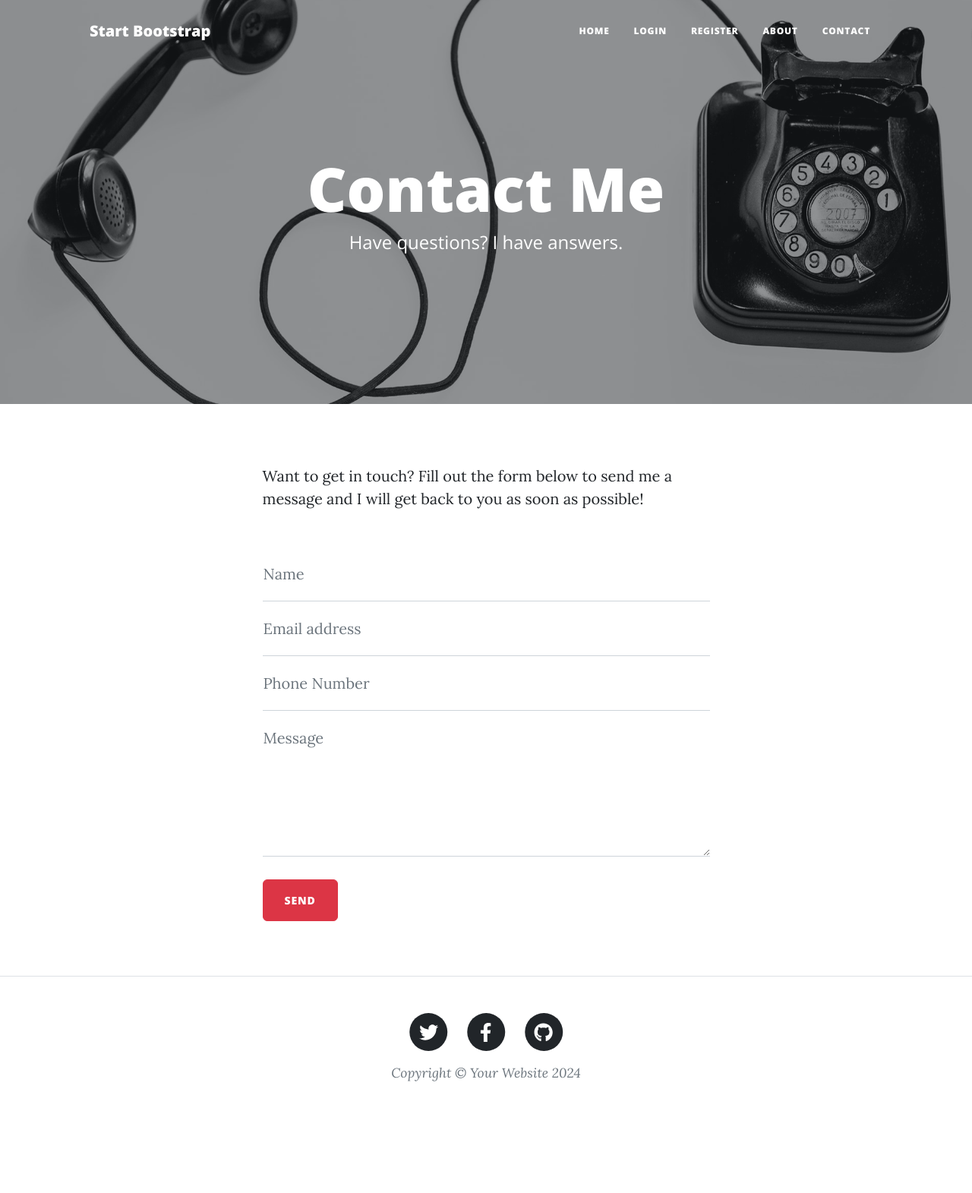
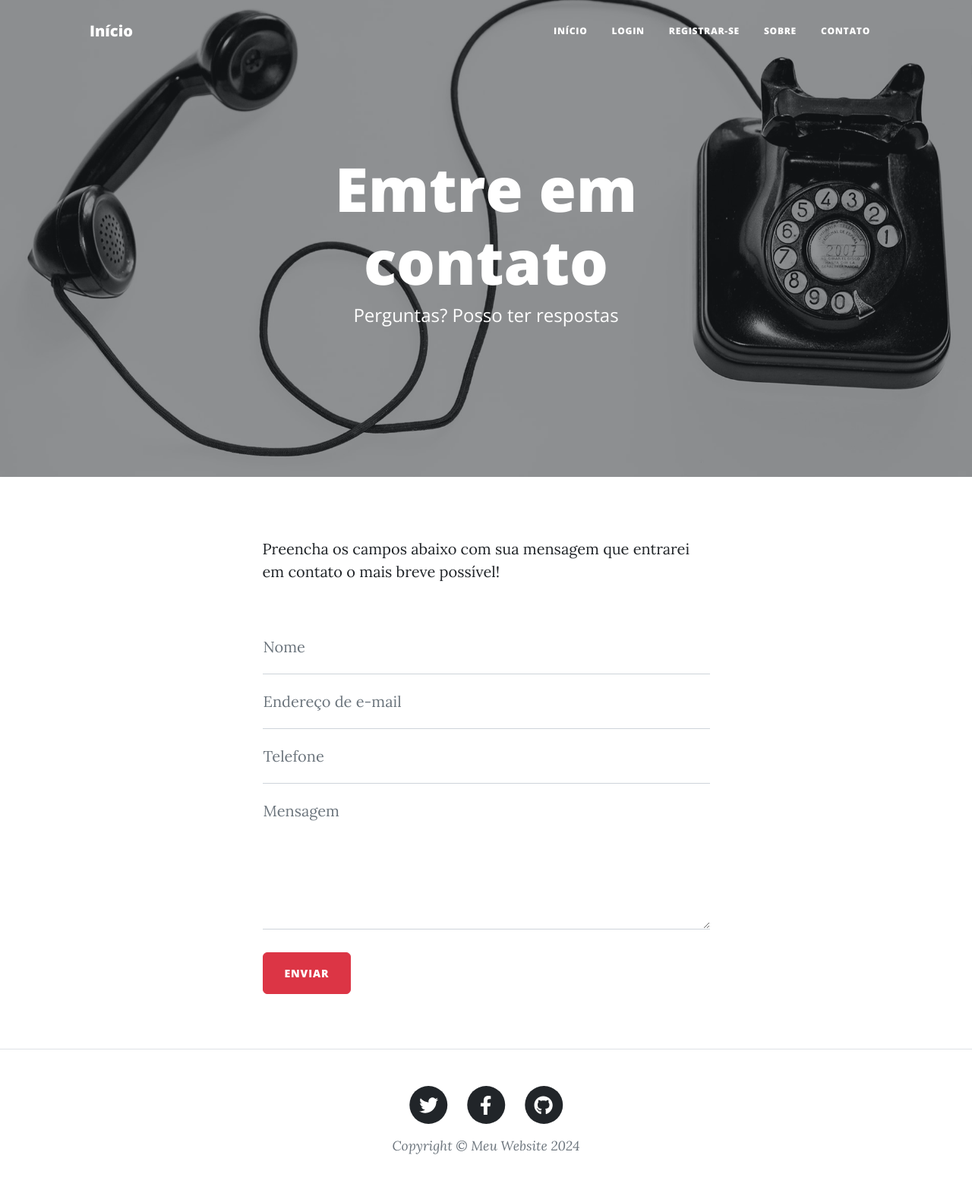
Before and after one commit to LuizaPCosta/Bootstrap-Blog, a Flask app: page /contact in a window 1280 px wide. Shown: the whole page at 76% size. Before the commit the page ends 1424 px from the top, so only its background shows below. Run offline with Flask 3, Linux system fonts and the light colour scheme; some libraries are stand-ins or nearby versions.

Commit message:
Traduz site

```diff
--- a/main.py
+++ b/main.py
@@ -15,10 +15,10 @@ import smtplib
 import os
 
 email_sender = "luiza.dpcosta@gmail.com"
-app_password = os.environ.get("APP_PASSWORD")
+app_password = "kyoo qwgv joxc avxn" #os.environ.get("APP_PASSWORD")
 
 app = Flask(__name__)
-app.config['SECRET_KEY'] = os.environ.get("SECRET_APP_KEY")
+app.config['SECRET_KEY'] = '8BYkEfBA6O6donzWlSihBXox7C0sKR6b' #os.environ.get("SECRET_APP_KEY")
 ckeditor = CKEditor(app)
 Bootstrap5(app)
 
@@ -95,7 +95,7 @@ def register():
     register_form = RegisterForm()
     if register_form.validate_on_submit(): # if post
         if len(db.session.execute(db.select(User).where(User.email == register_form.email.data)).scalars().all()) > 0: # if it is already registered
-            flash("You already have an account on this email address")
+            flash("Você já tem uma conta com esse endereço de email!")
             return redirect(url_for('login'))
         else:
             new_user = User(
@@ -116,7 +116,7 @@ def login():
     if login_form.validate_on_submit():
         user = db.session.execute(db.select(User).where(User.email == login_form.email.data)).scalars().all()
         if len(user) == 0:
-            flash("Wrong email address. Maybe you don't have an account yet?")
+            flash("Endereço de email errado. Talvez você ainda não tenho uma conta registrada.")
             return render_template("login.html", form= login_form)
         else:
             for user in user:
@@ -125,7 +125,7 @@ def login():
                     login_user(user)
                     return redirect(url_for('get_all_posts'))
                 else:
-                    flash("Invalid password")
+                    flash("Senha errada")
                     return render_template("login.html", form = login_form)
     else:
         return render_template("login.html", form = login_form)
@@ -134,7 +134,7 @@ def login():
 @app.route('/logout')
 def logout():
     logout_user()
-    flash('You have successfully logged yourself out.')
+    flash('Sucesso ao deslogar')
     return redirect(url_for('get_all_posts'))
 
 
@@ -151,7 +151,7 @@ def show_post(post_id):
     comment_form = CommentForm()
     if comment_form.validate_on_submit():
         if not current_user.is_authenticated:
-            flash("You need to login or register to comment.")
+            flash("Você precisa fazer login para deixar um comentário")
             return redirect(url_for("login"))
 
         new_comment = Comment(
--- a/templates/about.html
+++ b/templates/about.html
@@ -9,8 +9,8 @@
     <div class="row gx-4 gx-lg-5 justify-content-center">
       <div class="col-md-10 col-lg-8 col-xl-7">
         <div class="page-heading">
-          <h1>About Me</h1>
-          <span class="subheading">This is what I do.</span>
+          <h1>Sobre mim</h1>
+          <span class="subheading">O que eu faço</span>
         </div>
       </div>
     </div>
--- a/templates/contact.html
+++ b/templates/contact.html
@@ -10,11 +10,11 @@
       <div class="col-md-10 col-lg-8 col-xl-7">
         <div class="page-heading">
           {% if method=="post" %}
-          <h1>Successfully sent your message</h1>
+          <h1>Mensagem enviada com sucesso!</h1>
           {% else: %}
-          <h1>Contact Me</h1>
+          <h1>Emtre em contato</h1>
           {% endif %}
-          <span class="subheading">Have questions? I have answers.</span>
+          <span class="subheading">Perguntas? Posso ter respostas</span>
         </div>
       </div>
     </div>
@@ -27,8 +27,7 @@
         <div class="row gx-4 gx-lg-5 justify-content-center">
           <div class="col-md-10 col-lg-8 col-xl-7">
             <p>
-              Want to get in touch? Fill out the form below to send me a message and
-              I will get back to you as soon as possible!
+              Preencha os campos abaixo com sua mensagem que entrarei em contato o mais breve possível!
             </p>
             <div class="my-5">
               <!-- * * * * * * * * * * * * * * *-->
@@ -45,10 +44,10 @@
                     id="name"
                     name="name"
                     type="text"
-                    placeholder="Enter your name..."
+                    placeholder="Insira seu nome..."
                     required
                   />
-                  <label for="name">Name</label>
+                  <label for="name">Nome</label>
                 </div>
                 <div class="form-floating">
                   <input
@@ -56,10 +55,10 @@
                     id="email"
                     name="email"
                     type="email"
-                    placeholder="Enter your email..."
+                    placeholder="Insira seu e-mail..."
                     required
                   />
-                  <label for="email">Email address</label>
+                  <label for="email">Endereço de e-mail</label>
                 </div>
                 <div class="form-floating">
                   <input
@@ -67,28 +66,28 @@
                     id="phone"
                     name="phone"
                     type="tel"
-                    placeholder="Enter your phone number..."
+                    placeholder="Insira seu número de telefone..."
                     required
                   />
-                  <label for="phone">Phone Number</label>
+                  <label for="phone">Telefone</label>
                 </div>
                 <div class="form-floating">
                   <textarea
                     class="form-control"
                     id="message"
                     name="message"
-                    placeholder="Enter your message here..."
+                    placeholder="Insira sua mensagem aqui..."
                     required
                     style="height: 12rem"
                   ></textarea>
-                  <label for="message">Message</label>
+                  <label for="message">Mensagem</label>
                 </div>
                 <br />
                 <button
                   class="btn btn-danger text-uppercase"
                   id="submitButton"
                   type="submit"
-                >Send
+                >Enviar
                 </button>
               </form>
             </div>
--- a/templates/footer.html
+++ b/templates/footer.html
@@ -29,7 +29,7 @@
                               </a>
                           </li>
                       </ul>
-                      <div class="small text-center text-muted fst-italic">Copyright &copy; Your Website 2024</div>
+                      <div class="small text-center text-muted fst-italic">Copyright &copy; Meu Website 2024</div>
                   </div>
               </div>
           </div>
--- a/templates/header.html
+++ b/templates/header.html
@@ -8,7 +8,7 @@
     />
     <meta name="description" content="" />
     <meta name="author" content="" />
-    <title>Luiza's Blog</title>
+    <title>Blog da Luiza</title>
     {% block styles %}
     <!-- Load Bootstrap-Flask CSS here -->
     {{ bootstrap.load_css() }}
@@ -44,7 +44,7 @@
     <!-- Navigation-->
     <nav class="navbar navbar-expand-lg navbar-light" id="mainNav">
       <div class="container px-4 px-lg-5">
-        <a class="navbar-brand" href="/">Start Bootstrap</a>
+        <a class="navbar-brand" href="/">Início</a>
         <button
           class="navbar-toggler"
           type="button"
@@ -63,7 +63,7 @@
               <a
                 class="nav-link px-lg-3 py-3 py-lg-4"
                 href="{{ url_for('get_all_posts') }}"
-                >Home</a
+                >Início</a
               >
             </li>
             {% if not current_user.is_authenticated: %}
@@ -78,7 +78,7 @@
               <a
                 class="nav-link px-lg-3 py-3 py-lg-4"
                 href="{{ url_for('register') }}"
-                >Register</a
+                >Registrar-se</a
               >
             </li>
             <li class="nav-item">
@@ -87,35 +87,35 @@
               <a
                 class="nav-link px-lg-3 py-3 py-lg-4"
                 href="{{ url_for('about') }}"
-                >About</a
+                >Sobre</a
               >
             </li>
             <li class="nav-item">
               <a
                 class="nav-link px-lg-3 py-3 py-lg-4"
                 href="{{ url_for('contact') }}"
-                >Contact</a
+                >Contato</a
               >
             {% else %}
             <li class="nav-item">
               <a
                 class="nav-link px-lg-3 py-3 py-lg-4"
                 href="{{ url_for('logout') }}"
-                >Log Out</a
+                >Sair</a
               >
             </li>
             <li class="nav-item">
               <a
                 class="nav-link px-lg-3 py-3 py-lg-4"
                 href="{{ url_for('about') }}"
-                >About</a
+                >Sobre</a
               >
             </li>
             <li class="nav-item">
               <a
                 class="nav-link px-lg-3 py-3 py-lg-4"
                 href="{{ url_for('contact') }}"
-                >Contact</a
+                >Contato</a
               >
             </li>
             {% endif %}
--- a/templates/login.html
+++ b/templates/login.html
@@ -11,7 +11,7 @@ include "header.html" %}
       <div class="col-md-10 col-lg-8 col-xl-7">
         <div class="page-heading">
           <h1>Log In</h1>
-          <span class="subheading">Welcome Back!</span>
+          <span class="subheading">Entre com seu login</span>
         </div>
       </div>
     </div>
--- a/templates/make-post.html
+++ b/templates/make-post.html
@@ -16,7 +16,7 @@ include "header.html" %}
           <h1>New Post</h1>
           {% endif %}
           <span class="subheading"
-            >You're going to make a great blog post!</span
+            >Faça seu post</span
           >
         </div>
       </div>
--- a/templates/register.html
+++ b/templates/register.html
@@ -10,8 +10,8 @@ include "header.html" %}
     <div class="row gx-4 gx-lg-5 justify-content-center">
       <div class="col-md-10 col-lg-8 col-xl-7">
         <div class="page-heading">
-          <h1>Register</h1>
-          <span class="subheading">Start Contributing to the Blog!</span>
+          <h1>Registrar-se</h1>
+          <span class="subheading">Comece a contribuir com o Blog!</span>
         </div>
       </div>
     </div>
```
Also changed, not shown: templates/index.html (+4 -4 lines), templates/post.html (+4 -4 lines).
